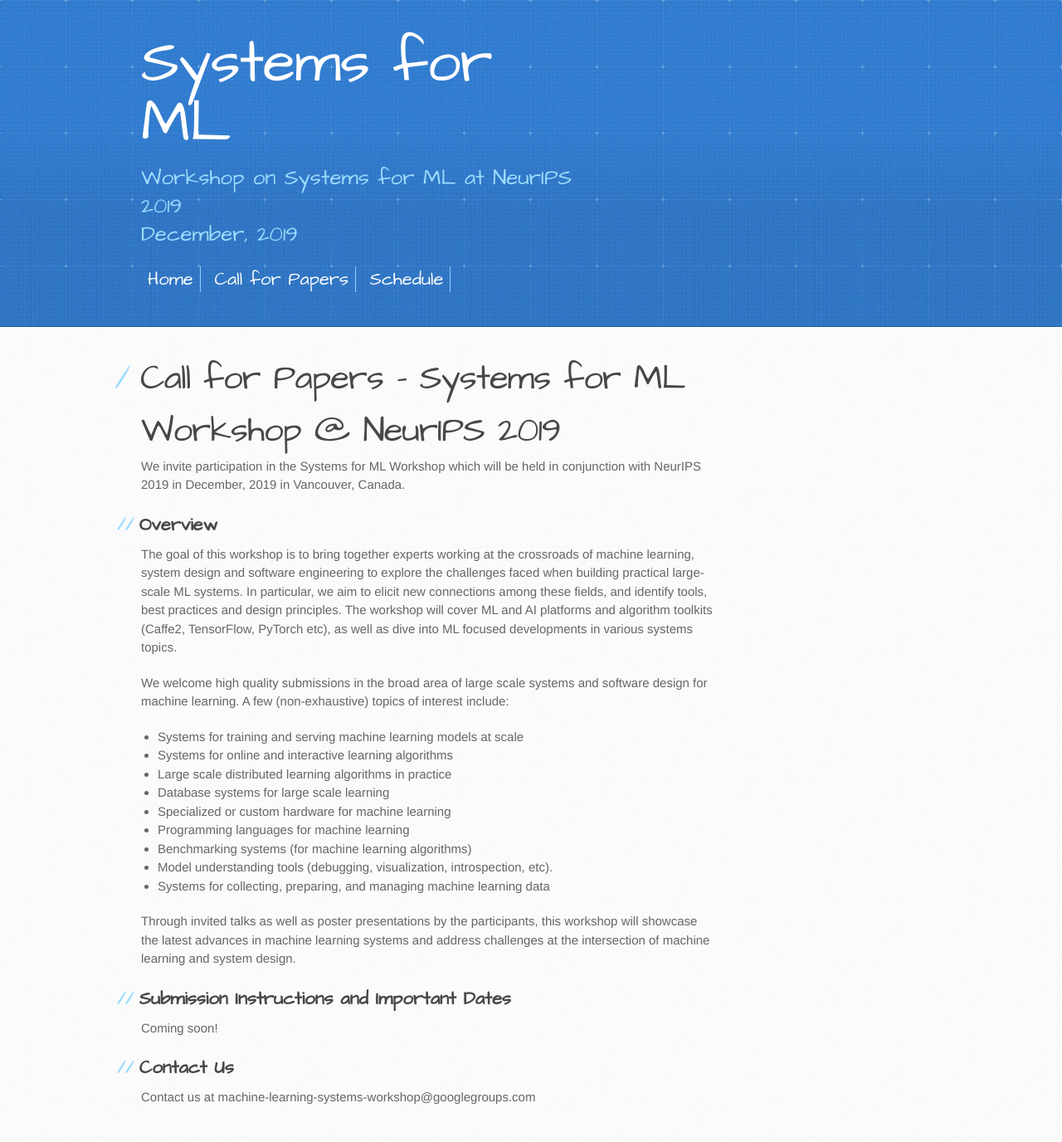
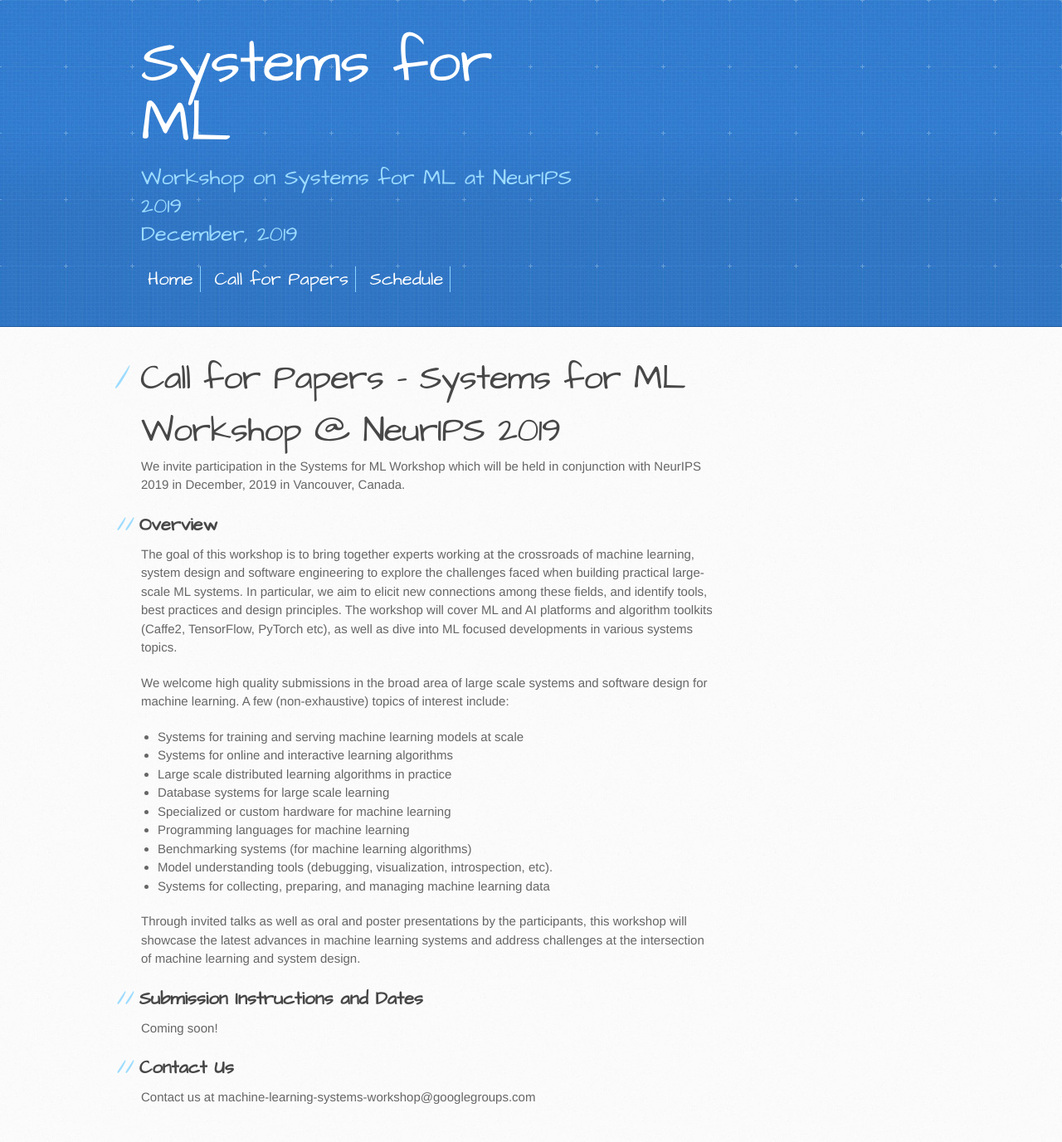
Before and after one commit to LearningSys/neurips19, a Jekyll site: the page built from cfp.md, in a window 1280 px wide. Shown: the whole page at 83% size. Built offline with Jekyll 4.4.1, drawn with Linux system fonts in a browser that asks for light colours; our own code applies the rules of GitHub Pages for plain Markdown files; the repository's description, which GitHub fills in, is left out.

Commit message:
Update cfp.md

```diff
--- a/cfp.md
+++ b/cfp.md
@@ -16,13 +16,13 @@ We welcome high quality submissions in the broad area of large scale systems and
 * Model understanding tools (debugging, visualization, introspection, etc).
 * Systems for collecting, preparing, and managing machine learning data
 
-Through invited talks as well as poster presentations by the participants, this workshop will showcase the latest advances in machine learning systems and address challenges at the intersection of machine learning and system design.
+Through invited talks as well as oral and poster presentations by the participants, this workshop will showcase the latest advances in machine learning systems and address challenges at the intersection of machine learning and system design.
 
 <!-- *This year, the Systems for ML workshop will be part of a two day workshop series on ML and Systems. In conjunction with this workshop, there will be a workshop on ML for Systems.
 Work on machine learning for system design (e.g. learning for job scheduling, configuration tuning, database query optimization) is better suited for submission to that workshop.
 See their Call for Papers for more details.* -->
 
-## Submission Instructions and Important Dates
+## Submission Instructions and Dates
 
 Coming soon!
 
```
